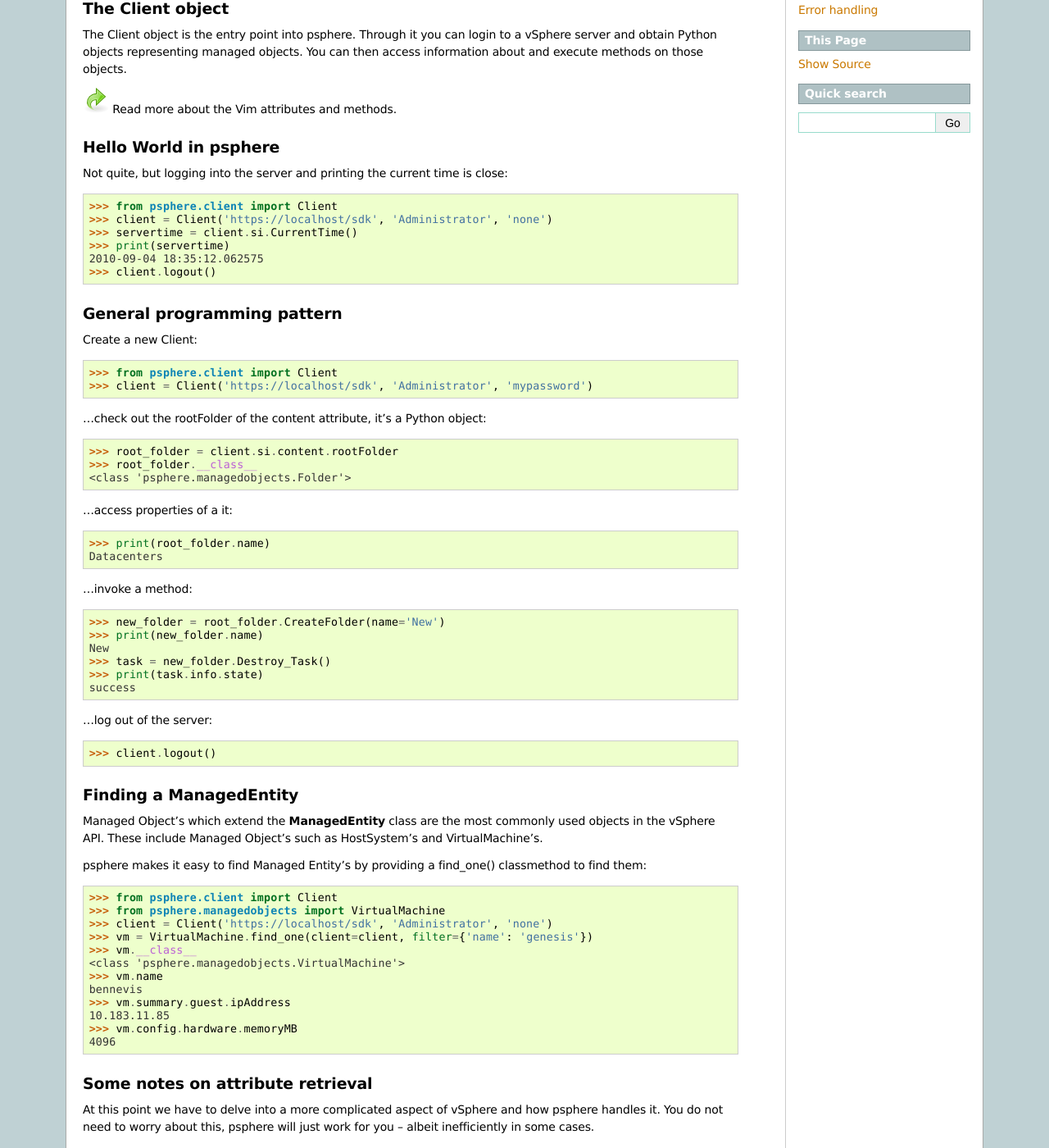
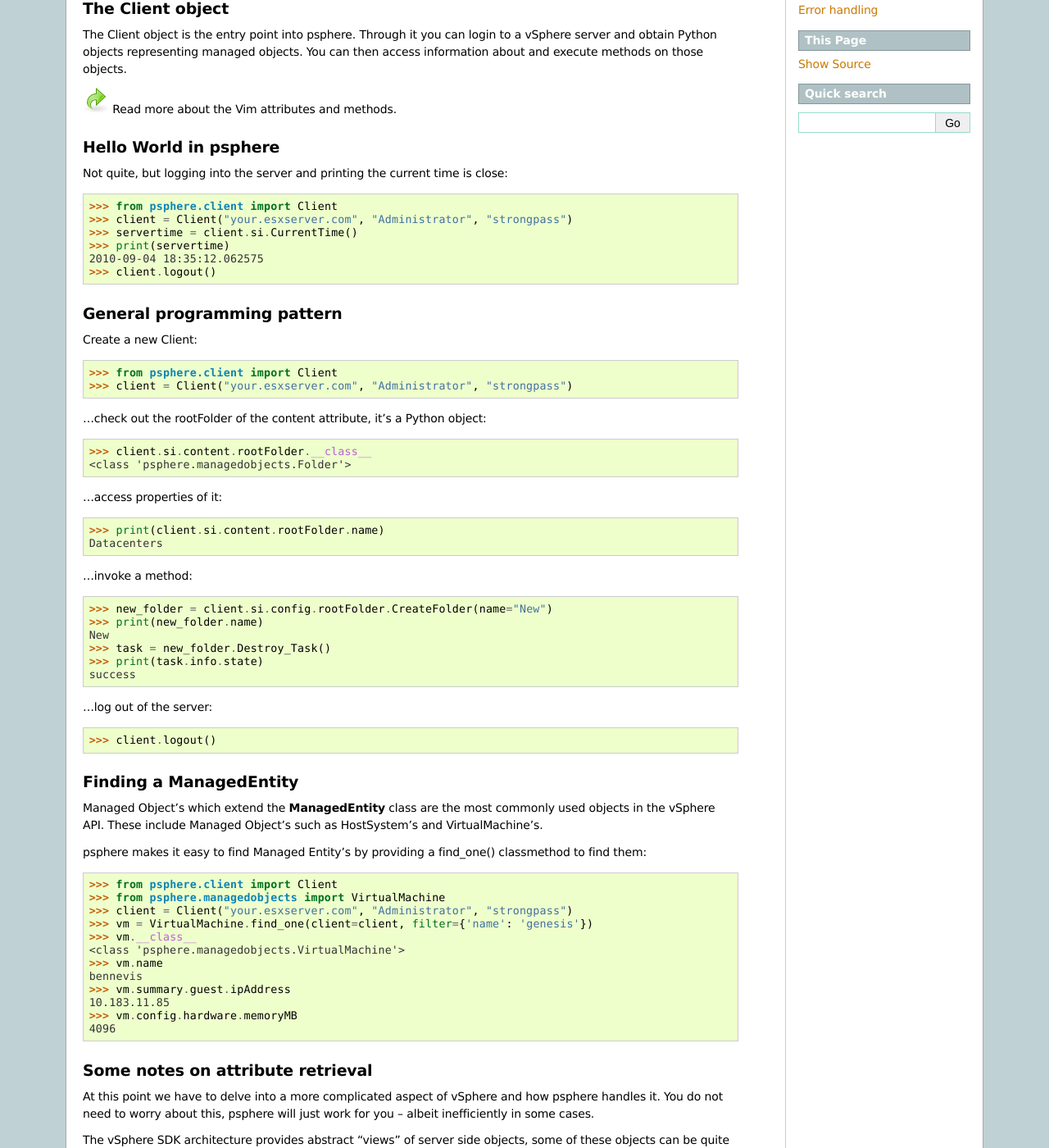
Before and after one commit to psphere-project/psphere, a Sphinx documentation site: the page built from doc/tutorial.rst, in a window 1280 px wide and 1400 px high, scrolled down 701 px. Shown: the whole window at 82% size. Built offline with Sphinx 7.4.7, drawn with Linux system fonts in a browser that asks for light colours.

```diff
--- a/doc/api.rst
+++ b/doc/api.rst
@@ -1,7 +1,7 @@
 API Documentation
 =================
 
-This page documents the pSphere API.
+This page documents the psphere API.
 
-.. automodule:: psphere.server
+.. automodule:: psphere.client
    :members:
--- a/doc/tutorial.rst
+++ b/doc/tutorial.rst
@@ -17,7 +17,8 @@ VMware provides very good documentation for the VMware vSphere API. It is
 suggested that you at least read the introductory documents to gain a conceptual
 understanding of the API.
 
-Throughout this documentation there are links to the API reference documentation.
+Throughout this documentation there are links to the API reference
+documentation.
 
 |more| See :ref:`useful references <useful-references>`.
 
@@ -38,7 +39,7 @@ Hello World in psphere
 Not quite, but logging into the server and printing the current time is close::
 
     >>> from psphere.client import Client
-    >>> client = Client('https://localhost/sdk', 'Administrator', 'none')
+    >>> client = Client("your.esxserver.com", "Administrator", "strongpass")
     >>> servertime = client.si.CurrentTime()
     >>> print(servertime)
     2010-09-04 18:35:12.062575
@@ -51,22 +52,21 @@ General programming pattern
 Create a new Client::
 
     >>> from psphere.client import Client
-    >>> client = Client('https://localhost/sdk', 'Administrator', 'mypassword')
+    >>> client = Client("your.esxserver.com", "Administrator", "strongpass")
 
 ...check out the rootFolder of the content attribute, it's a Python object::
 
-    >>> root_folder = client.si.content.rootFolder
-    >>> root_folder.__class__
+    >>> client.si.content.rootFolder.__class__
     <class 'psphere.managedobjects.Folder'>
 
-...access properties of a it::
+...access properties of it::
 
-    >>> print(root_folder.name)
+    >>> print(client.si.content.rootFolder.name)
     Datacenters
 
 ...invoke a method::
 
-    >>> new_folder = root_folder.CreateFolder(name='New')
+    >>> new_folder = client.si.config.rootFolder.CreateFolder(name="New")
     >>> print(new_folder.name)
     New
     >>> task = new_folder.Destroy_Task()
@@ -90,7 +90,7 @@ classmethod to find them::
 
     >>> from psphere.client import Client
     >>> from psphere.managedobjects import VirtualMachine
-    >>> client = Client('https://localhost/sdk', 'Administrator', 'none')
+    >>> client = Client("your.esxserver.com", "Administrator", "strongpass")
     >>> vm = VirtualMachine.find_one(client=client, filter={'name': 'genesis'})
     >>> vm.__class__
     <class 'psphere.managedobjects.VirtualMachine'>
```
